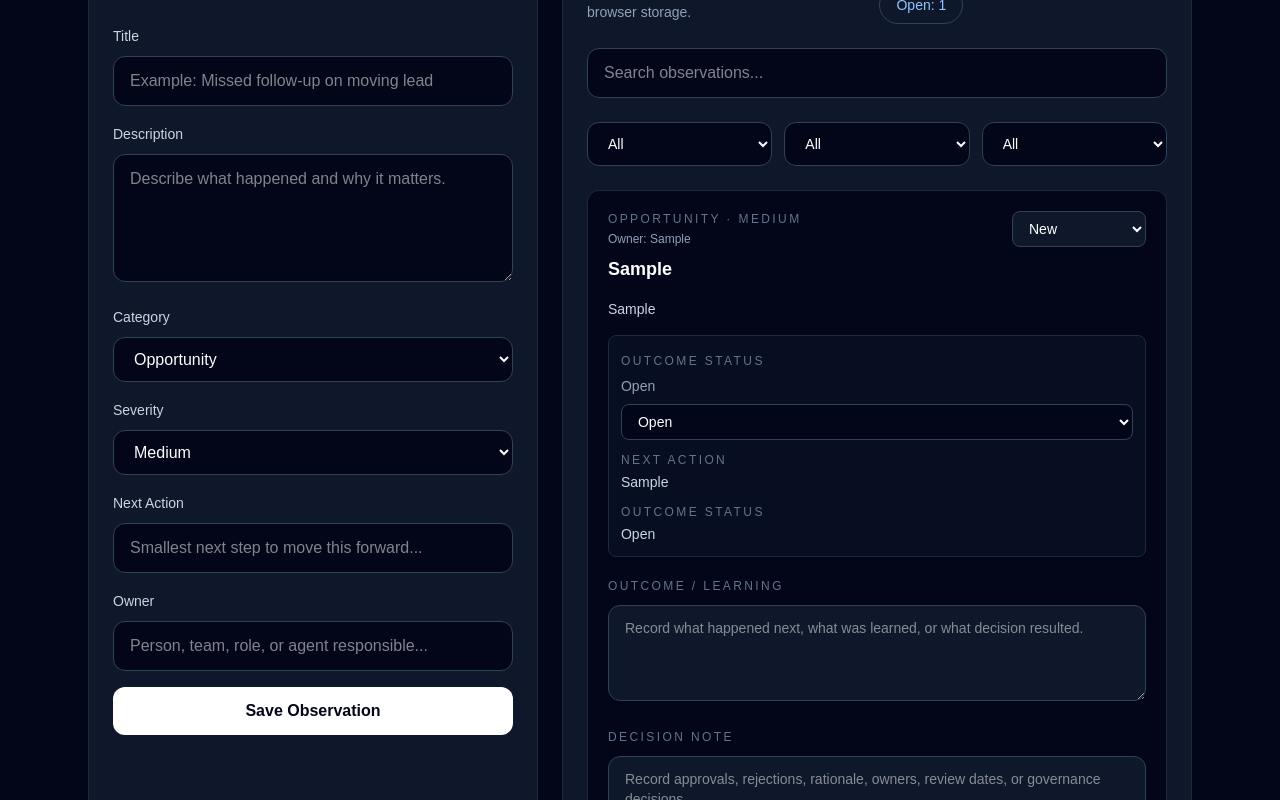
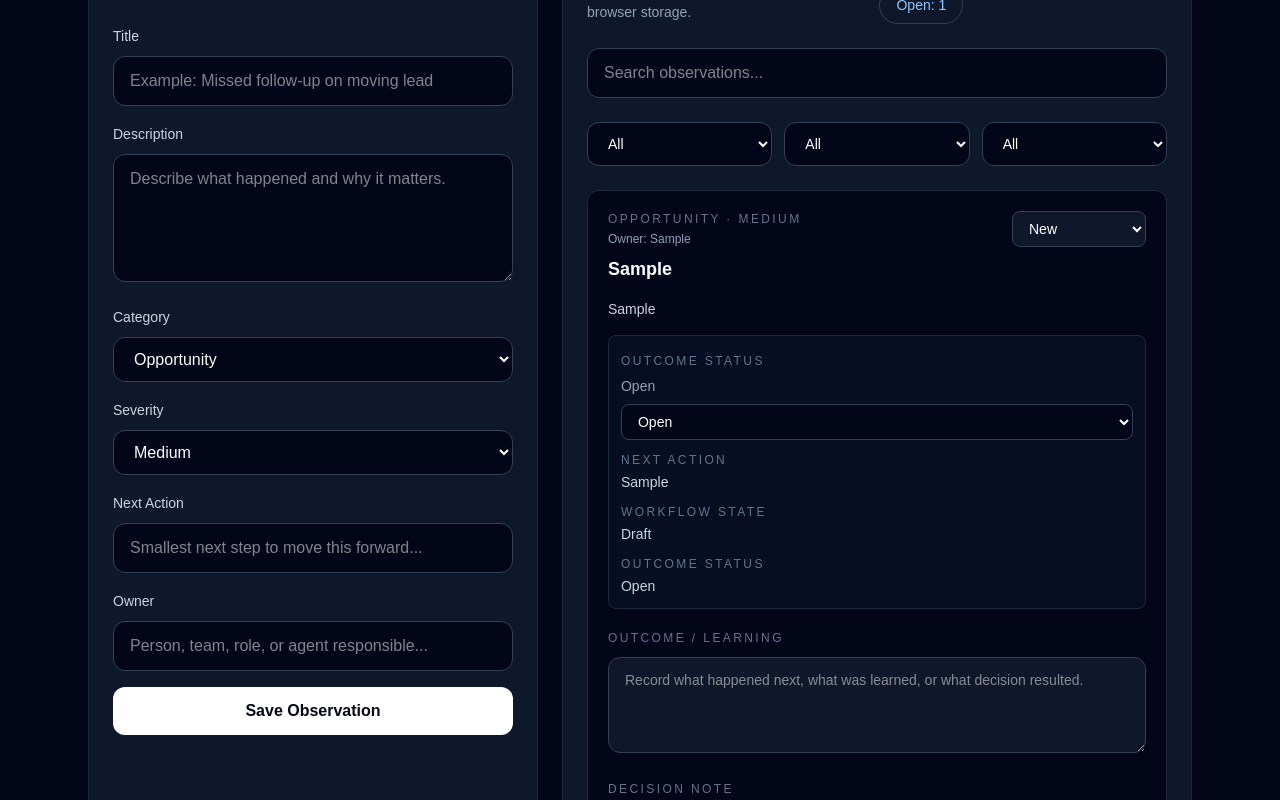
Before and after one commit to Simbaboop/GinzaAIpro, a Next.js app in the folder apps/ginzaaipro-dashboard/: page / in a window 1280 px wide. Both pictures are taken after typing "Sample", "Sample", "Sample", "Sample" into the empty fields and a click on the button "Save Observation". Shown: the part 301-1101 px from the top of the page. Built offline with nearby package versions, Linux system fonts and the light colour scheme.

Commit message:
Visualize workflow state

```diff
--- a/apps/ginzaaipro-dashboard/src/app/page.tsx
+++ b/apps/ginzaaipro-dashboard/src/app/page.tsx
@@ -434,7 +434,15 @@ export default function Home() {
                           {observation.nextAction || "No next action defined"}
                         </p>
                       </div>
+                      <div>
+                        <p className="text-xs uppercase tracking-[0.2em] text-slate-500">
+                          Workflow State
+                        </p>
 
+                        <p className="mt-1 text-sm text-slate-300">
+                          {observation.workflowState}
+                        </p>
+                      </div>
                       <div>
                         <p className="text-xs uppercase tracking-[0.2em] text-slate-500">
                           Outcome Status
```
